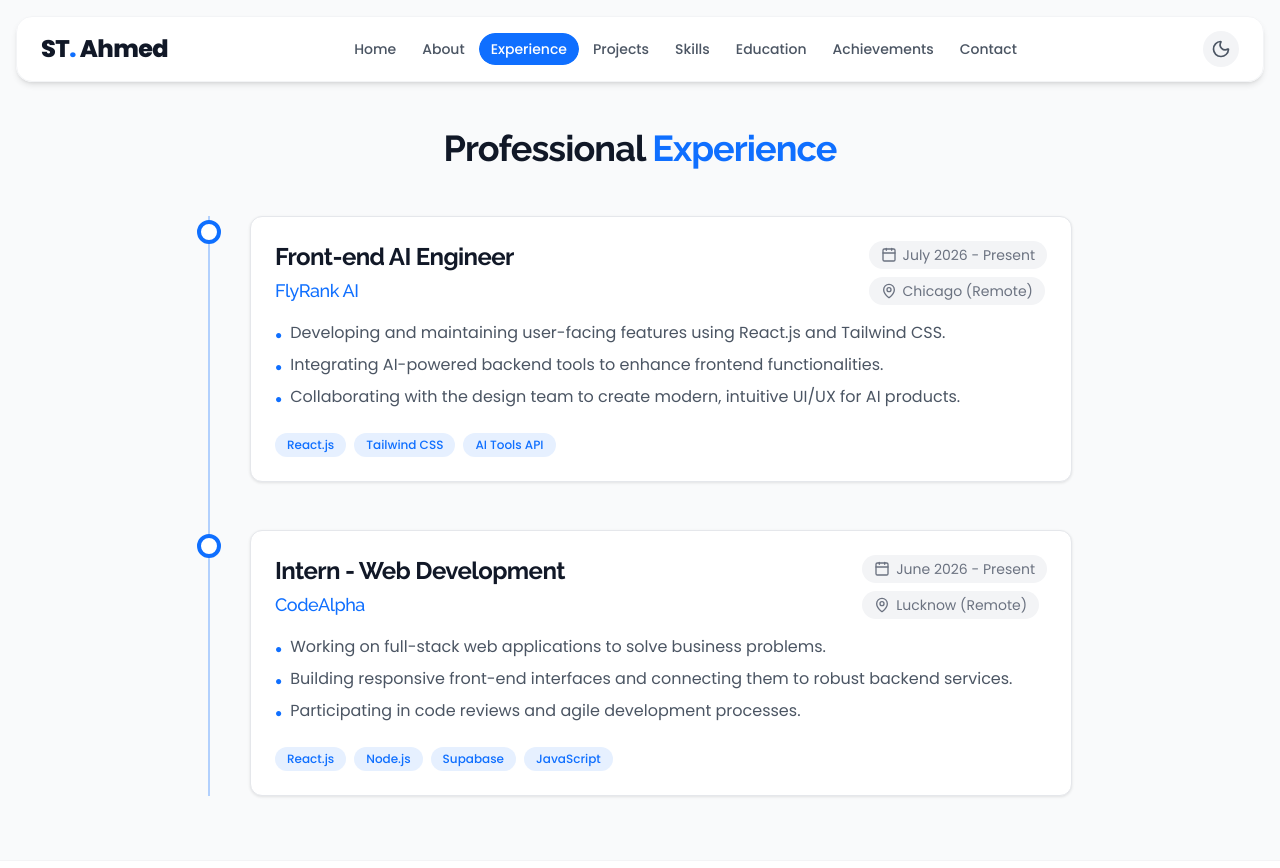
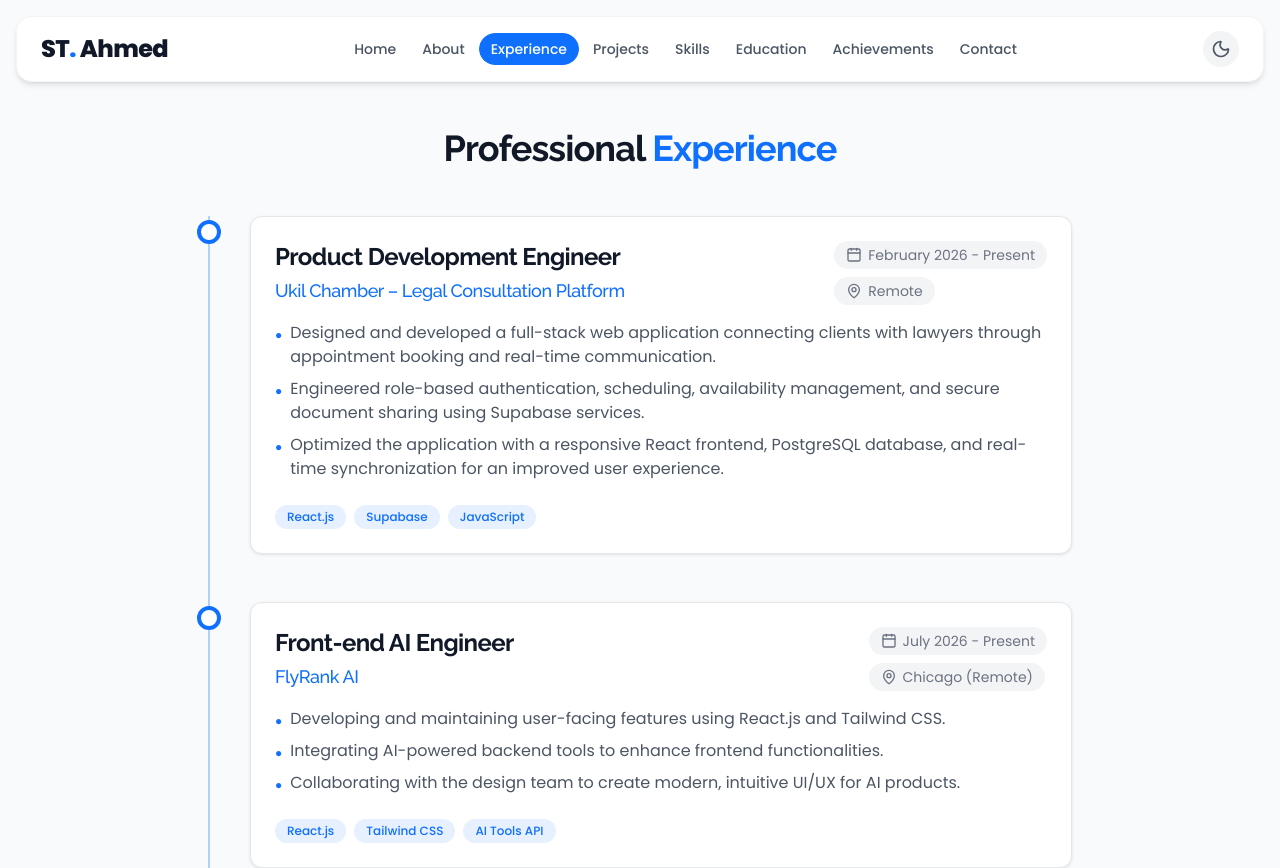
Before and after one commit to tanjim079/protfolio, a React app: page /experience in a window 1280 px wide. Shown: the top 868 px of the page. Built offline with nearby package versions, Linux system fonts and the light colour scheme; the HTML template or start-up script is replaced by a standard one.

Commit message:
feat: add Ukil Chamber experience and reorder items

```diff
--- a/src/pages/Experience.jsx
+++ b/src/pages/Experience.jsx
@@ -3,6 +3,19 @@ import { Calendar, MapPin } from 'lucide-react';
 const experiences = [
   {
     id: 1,
+    role: "Product Development Engineer",
+    company: "Ukil Chamber – Legal Consultation Platform",
+    location: "Remote",
+    duration: "February 2026 - Present",
+    description: [
+      "Designed and developed a full-stack web application connecting clients with lawyers through appointment booking and real-time communication.",
+      "Engineered role-based authentication, scheduling, availability management, and secure document sharing using Supabase services.",
+      "Optimized the application with a responsive React frontend, PostgreSQL database, and real-time synchronization for an improved user experience."
+    ],
+    tech: ["React.js", "Supabase", "JavaScript"]
+  },
+  {
+    id: 2,
     role: "Front-end AI Engineer",
     company: "FlyRank AI",
     location: "Chicago (Remote)",
@@ -15,7 +28,7 @@ const experiences = [
     tech: ["React.js", "Tailwind CSS", "AI Tools API"]
   },
   {
-    id: 2,
+    id: 3,
     role: "Intern - Web Development",
     company: "CodeAlpha",
     location: "Lucknow (Remote)",
```
